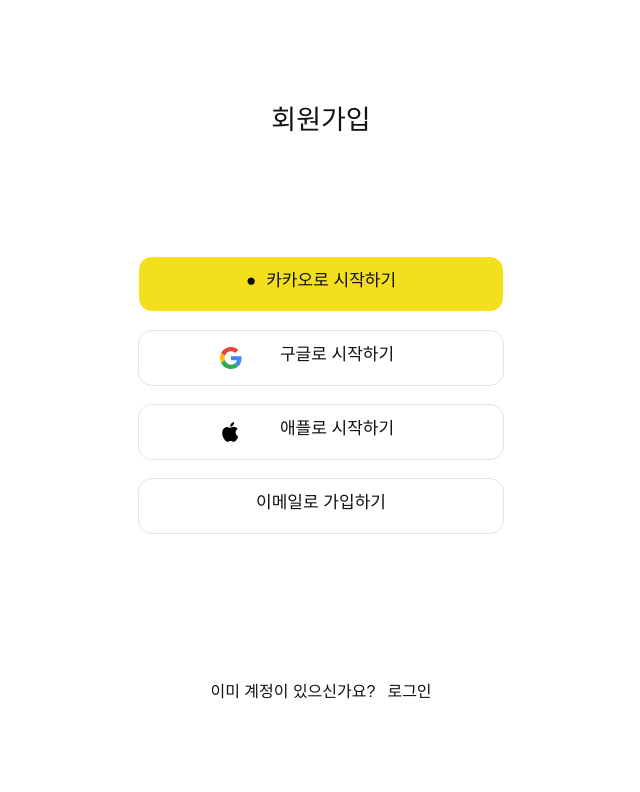
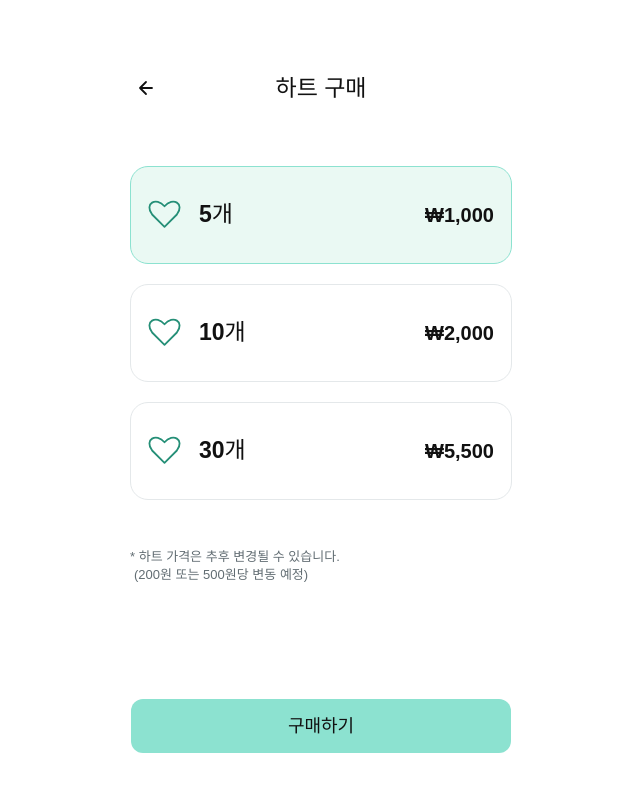
Before and after one commit to Desserting/Desserting-web, a React (Vite) app: page /my/hearts in a window 1280 px wide. Before the commit this address led to /signup. Shown: the top 792 px of the page, without its empty margins (319-959 px from the left). Built offline with nearby package versions, Linux system fonts and the light colour scheme.

Commit message:
feat: 하트 구매 화면 및 상품 선택 구현

```diff
--- a/src/App.tsx
+++ b/src/App.tsx
@@ -3,6 +3,7 @@ import { Navigate, Route, Routes } from 'react-router-dom';
 import SplashScreen from '@/components/SplashScreen';
 import HomePage from '@/pages/home/HomePage';
 import MyPage from '@/pages/my/MyPage';
+import HeartPurchasePage from '@/pages/my/HeartPurchasePage';
 import MatchingCardsPage from '@/pages/matching/MatchingCardsPage';
 import MatchingSettingsPage from '@/pages/matching/MatchingSettingsPage';
 import InterestsPage from '@/pages/signup/InterestsPage';
@@ -18,6 +19,7 @@ export default function App() {
       <Routes>
         <Route path="/home" element={<HomePage />} />
         <Route path="/my" element={<MyPage />} />
+        <Route path="/my/hearts" element={<HeartPurchasePage />} />
         <Route path="/my/profile" element={<ProfilePage mode="edit" />} />
         <Route path="/signup" element={<SignupPage />} />
         <Route path="/signup/interests" element={<InterestsPage />} />
--- a/src/index.css
+++ b/src/index.css
@@ -114,6 +114,9 @@
 
 @theme {
   --color-mint: #8ce2d0;
+  --color-heart-selected: #eaf9f3;
+  --color-heart-border: #e4e8ea;
+  --color-heart-muted: #626d73;
   --color-mint-deep: #258f77;
   --color-my-divider: #f0f2f3;
   --color-my-muted: #6e777c;
--- /dev/null
+++ b/src/pages/my/HeartPurchasePage.tsx
@@ -0,0 +1,102 @@
+import { useState } from 'react';
+import { Link } from 'react-router-dom';
+import back from '@/assets/hearts/back.svg';
+import heart from '@/assets/hearts/heart.svg';
+import { Button } from '@/components/ui/button';
+import {
+  Dialog,
+  DialogClose,
+  DialogContent,
+  DialogDescription,
+  DialogTitle,
+} from '@/components/ui/dialog';
+import { cn } from '@/lib/utils';
+
+const PACKAGES = [
+  { count: 5, price: 1000 },
+  { count: 10, price: 2000 },
+  { count: 30, price: 5500 },
+] as const;
+
+export default function HeartPurchasePage() {
+  const [selected, setSelected] = useState<(typeof PACKAGES)[number]>(
+    PACKAGES[0],
+  );
+  const [showNotice, setShowNotice] = useState(false);
+
+  return (
+    <main className="text-ink flex min-h-dvh flex-col bg-white px-6 pt-[clamp(32px,9dvh,76px)] pb-[max(24px,env(safe-area-inset-bottom))]">
+      <header className="relative flex h-8 shrink-0 items-center justify-center">
+        <Link
+          to="/my"
+          aria-label="마이페이지로 돌아가기"
+          className="focus-visible:outline-mint-deep absolute -left-2 flex size-11 items-center justify-center rounded-full focus-visible:outline-2"
+        >
+          <img src={back} alt="" />
+        </Link>
+        <h1 className="text-[23px] leading-8 font-bold">하트 구매</h1>
+      </header>
+
+      <fieldset className="mt-[clamp(32px,7.7dvh,65px)] flex flex-col gap-5">
+        <legend className="sr-only">구매할 하트 수량</legend>
+        {PACKAGES.map((pack) => (
+          <label key={pack.count} className="relative block cursor-pointer">
+            <input
+              type="radio"
+              name="heart-package"
+              value={pack.count}
+              checked={selected.count === pack.count}
+              onChange={() => setSelected(pack)}
+              className="peer sr-only"
+            />
+            <span
+              className={cn(
+                'peer-focus-visible:outline-mint-deep flex h-[98px] items-center gap-[18px] rounded-2xl border-[1.5px] px-[17px] transition-colors peer-focus-visible:outline-2 peer-focus-visible:outline-offset-4',
+                selected.count === pack.count
+                  ? 'border-mint bg-heart-selected'
+                  : 'border-heart-border hover:bg-mint-50 bg-white',
+              )}
+            >
+              <img src={heart} alt="" className="shrink-0" />
+              <span className="text-[23px] font-bold">{pack.count}개</span>
+              <span className="ml-auto text-xl font-bold">
+                ₩{pack.price.toLocaleString('ko-KR')}
+              </span>
+            </span>
+          </label>
+        ))}
+      </fieldset>
+
+      <p className="text-heart-muted mt-12 text-[13px] leading-[18px]">
+        * 하트 가격은 추후 변경될 수 있습니다.
+        <br />
+        <span className="pl-1">(200원 또는 500원당 변동 예정)</span>
+      </p>
+      <div className="mt-auto pt-8 pb-[22px]">
+        <Button
+          variant="brand"
+          size="xl"
+          onClick={() => setShowNotice(true)}
+          className="cursor-pointer rounded-[13px] pb-0 text-lg"
+        >
+          구매하기
+        </Button>
+      </div>
+
+      <Dialog open={showNotice} onOpenChange={setShowNotice}>
+        <DialogContent className="max-w-[345px]">
+          <DialogTitle>하트 구매 안내</DialogTitle>
+          <DialogDescription>
+            하트 {selected.count}개 · ₩{selected.price.toLocaleString('ko-KR')}
+            을 선택하셨어요.
+            <br />
+            결제 기능은 준비 중이에요. 결제되거나 하트가 지급되지 않습니다.
+          </DialogDescription>
+          <DialogClose asChild>
+            <Button variant="brand">확인</Button>
+          </DialogClose>
+        </DialogContent>
+      </Dialog>
+    </main>
+  );
+}
--- a/src/pages/my/MyPage.tsx
+++ b/src/pages/my/MyPage.tsx
@@ -20,7 +20,13 @@ import { useSignupStore } from '@/stores/signupStore';
 
 const MENUS = [
   { label: '내 프로필 관리', icon: profileIcon, to: '/my/profile' },
-  { label: '하트 구매', icon: heart, detail: '5개 보유', accent: true },
+  {
+    label: '하트 구매',
+    icon: heart,
+    detail: '5개 보유',
+    accent: true,
+    to: '/my/hearts',
+  },
   { label: '프리미엄 패스', icon: premium, detail: '미보유' },
   { label: '좋아요한 사람', icon: heart },
   { label: '예약 · 주문 내역', icon: calendar },
```
Also changed, not shown: src/assets/hearts/back.svg (added), src/assets/hearts/heart.svg (added).
